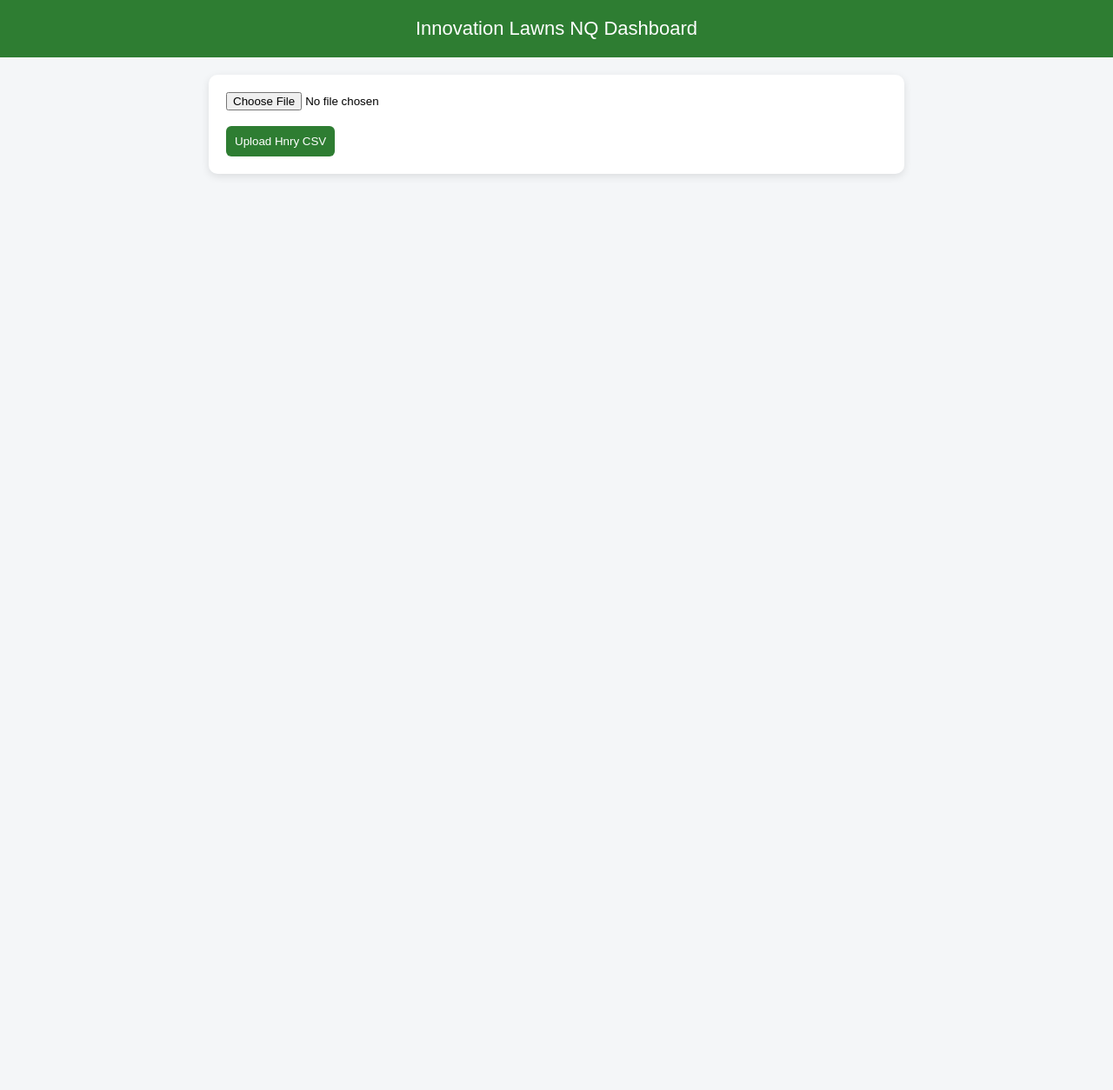
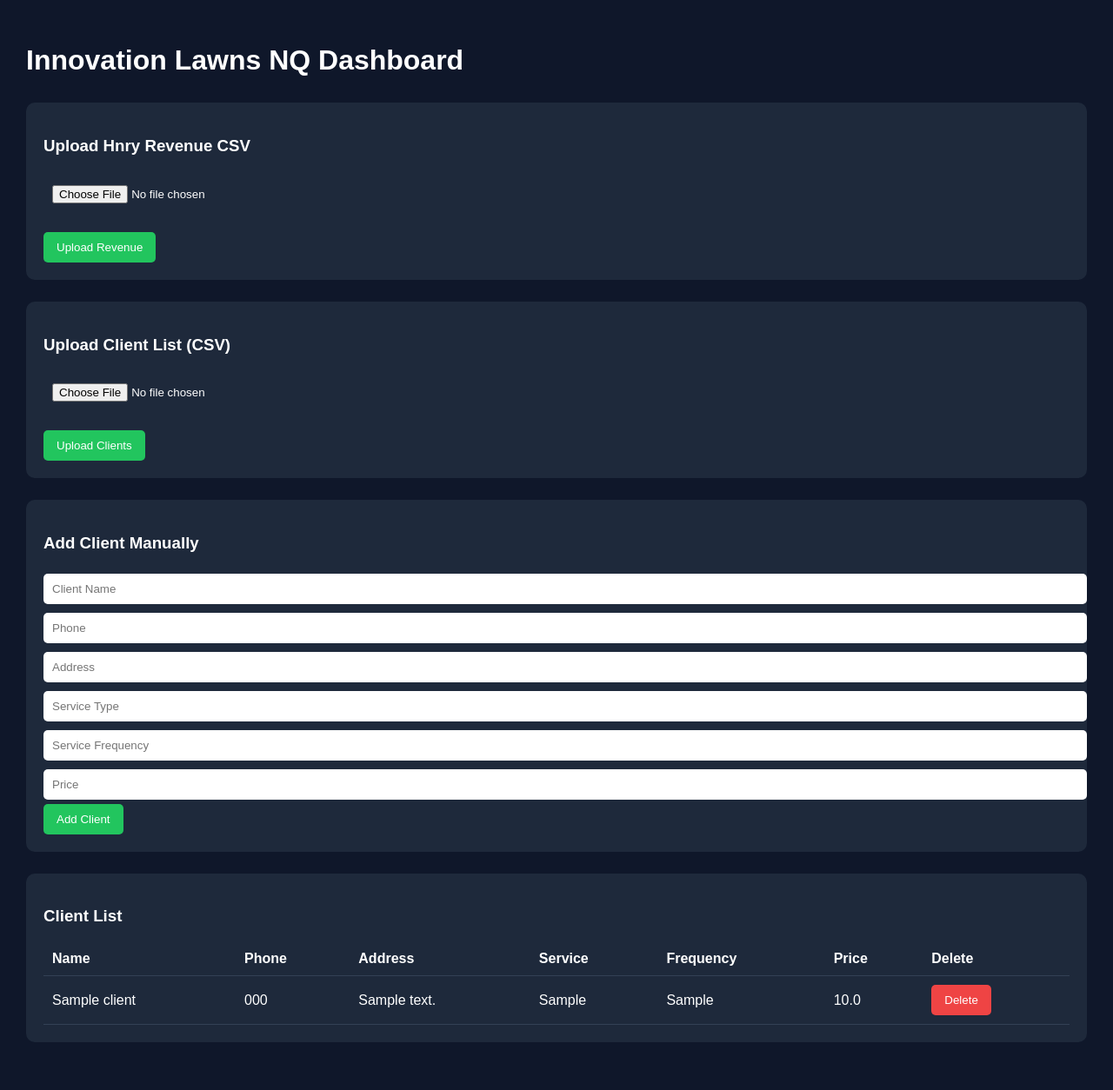
Before and after one commit to InnovationLawnsNQ/innovation-lawns-dashboard, a Flask app: page / in a window 1280 px wide. Shown: the whole page at 87% size. Before the commit the page ends 203 px from the top, so only its background shows below. Run offline with Flask 3, Linux system fonts and the light colour scheme; tables that the repository leaves empty hold one stand-in row (values such as "Sample post").

Commit message:
Update index.html

```diff
--- a/templates/index.html
+++ b/templates/index.html
@@ -1,125 +1,134 @@
 <!DOCTYPE html>
 <html>
 <head>
+
 <title>Innovation Lawns NQ Dashboard</title>
-
-<meta name="viewport" content="width=device-width, initial-scale=1.0">
-
-<script src="https://cdn.jsdelivr.net/npm/chart.js"></script>
 
 <style>
 
 body{
-font-family: Arial;
+font-family:Arial;
+background:#0f172a;
+color:white;
 margin:0;
-background:#f4f6f8;
+padding:30px;
 }
 
-header{
-background:#2e7d32;
-color:white;
-padding:20px;
-text-align:center;
-font-size:22px;
-}
-
-.container{
-padding:20px;
-max-width:800px;
-margin:auto;
+h1{
+margin-bottom:30px;
 }
 
 .card{
-background:white;
+background:#1e293b;
 padding:20px;
-margin-bottom:15px;
 border-radius:10px;
-box-shadow:0 3px 10px rgba(0,0,0,0.1);
+margin-bottom:25px;
 }
 
-.big{
-font-size:22px;
-font-weight:bold;
+input{
+padding:10px;
+margin:5px 0;
+width:100%;
+border-radius:5px;
+border:none;
 }
 
 button{
+background:#22c55e;
+border:none;
+padding:10px 15px;
+border-radius:5px;
+color:white;
+cursor:pointer;
+}
+
+table{
+width:100%;
+border-collapse:collapse;
+margin-top:10px;
+}
+
+th,td{
 padding:10px;
-background:#2e7d32;
-color:white;
-border:none;
-border-radius:6px;
+border-bottom:1px solid #334155;
+text-align:left;
 }
 
 </style>
+
 </head>
 
 <body>
 
-<header>
-Innovation Lawns NQ Dashboard
-</header>
-
-<div class="container">
+<h1>Innovation Lawns NQ Dashboard</h1>
 
 <div class="card">
 
+<h3>Upload Hnry Revenue CSV</h3>
+
 <form method="POST" enctype="multipart/form-data">
 
-<input type="file" name="file" required>
+<input type="file" name="hnry_file">
 
 <br><br>
 
-<button type="submit">Upload Hnry CSV</button>
+<button type="submit">Upload Revenue</button>
 
 </form>
 
 </div>
 
-{% if revenue %}
 
 <div class="card">
-Total Revenue
-<div class="big">${{ "{:,.2f}".format(revenue) }}</div>
+
+<h3>Upload Client List (CSV)</h3>
+
+<form method="POST" enctype="multipart/form-data">
+
+<input type="file" name="client_file">
+
+<br><br>
+
+<button type="submit">Upload Clients</button>
+
+</form>
+
 </div>
 
+
 <div class="card">
-Net Income
-<div class="big">${{ "{:,.2f}".format(net_income) }}</div>
+
+<h3>Add Client Manually</h3>
+
+<form method="POST">
+
+<input name="name" placeholder="Client Name">
+
+<input name="phone" placeholder="Phone">
+
+<input name="address" placeholder="Address">
+
+<input name="service" placeholder="Service Type">
+
+<input name="frequency" placeholder="Service Frequency">
+
+<input name="price" placeholder="Price">
+
+<br>
+
+<button type="submit">Add Client</button>
+
+</form>
+
 </div>
 
-<div class="card">
-Projected Annual Revenue
-<div class="big">${{ "{:,.2f}".format(annual_projection) }}</div>
-</div>
 
 <div class="card">
-    <h3>Upload Client List (CSV)</h3>
-    <form method="POST" enctype="multipart/form-data">
-        <input type="file" name="client_file" required>
-        <br><br>
-        <button type="submit">Upload Clients</button>
-    </form>
-</div>
 
-  <div class="card">
-    <h3>Add Client</h3>
-
-    <form method="POST">
-        <input name="name" placeholder="Name" required><br><br>
-        <input name="phone" placeholder="Phone"><br><br>
-        <input name="address" placeholder="Address"><br><br>
-        <input name="service" placeholder="Service Type"><br><br>
-        <input name="frequency" placeholder="Frequency"><br><br>
-        <input name="price" placeholder="Price"><br><br>
-
-        <button type="submit">Add Client</button>
-    </form>
-</div>
-
-  <div class="card">
 <h3>Client List</h3>
 
-    <table style="width:100%">
+<table>
+
 <tr>
 <th>Name</th>
 <th>Phone</th>
@@ -127,29 +136,34 @@ Projected Annual Revenue
 <th>Service</th>
 <th>Frequency</th>
 <th>Price</th>
+<th>Delete</th>
 </tr>
 
 {% for client in clients %}
+
 <tr>
-    <td>{{ client["name"] }}</td>
-    <td>{{ client["phone"] }}</td>
-    <td>{{ client["address"] }}</td>
-    <td>{{ client["service"] }}</td>
-    <td>{{ client["frequency"] }}</td>
-    <td>{{ client["price"] }}</td>
+
+<td>{{client["name"]}}</td>
+<td>{{client["phone"]}}</td>
+<td>{{client["address"]}}</td>
+<td>{{client["service"]}}</td>
+<td>{{client["frequency"]}}</td>
+<td>{{client["price"]}}</td>
+
 <td>
-        <a href="/delete/{{ client['id'] }}">
-            <button style="background:red;">Delete</button>
+<a href="/delete/{{client['id']}}">
+<button style="background:#ef4444;">Delete</button>
 </a>
 </td>
+
 </tr>
+
 {% endfor %}
+
 </table>
-</div>
-
-{% endif %}
 
 </div>
 
 </body>
+
 </html>
```
Lines whose indentation alone changed are shown as unchanged.
